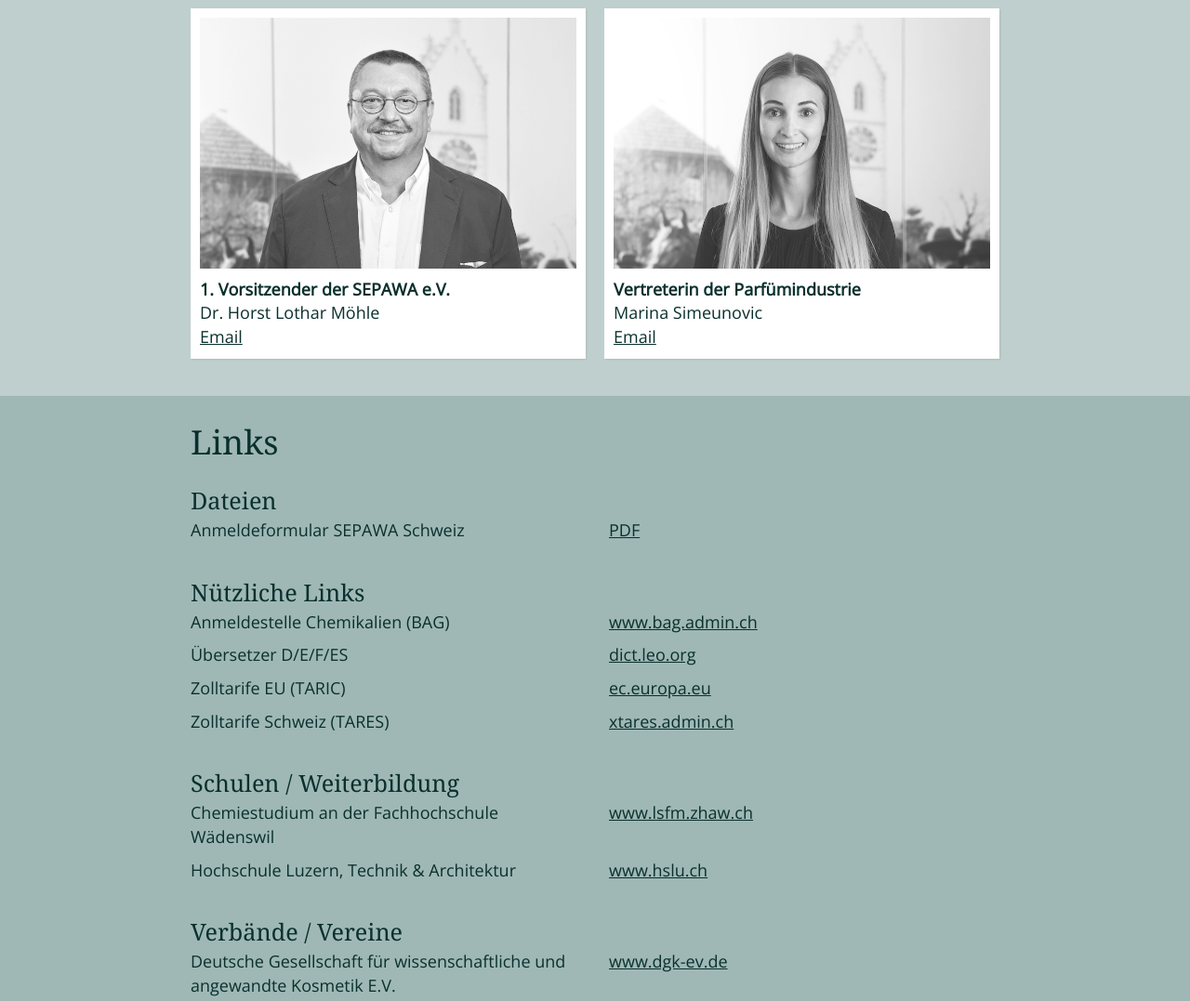
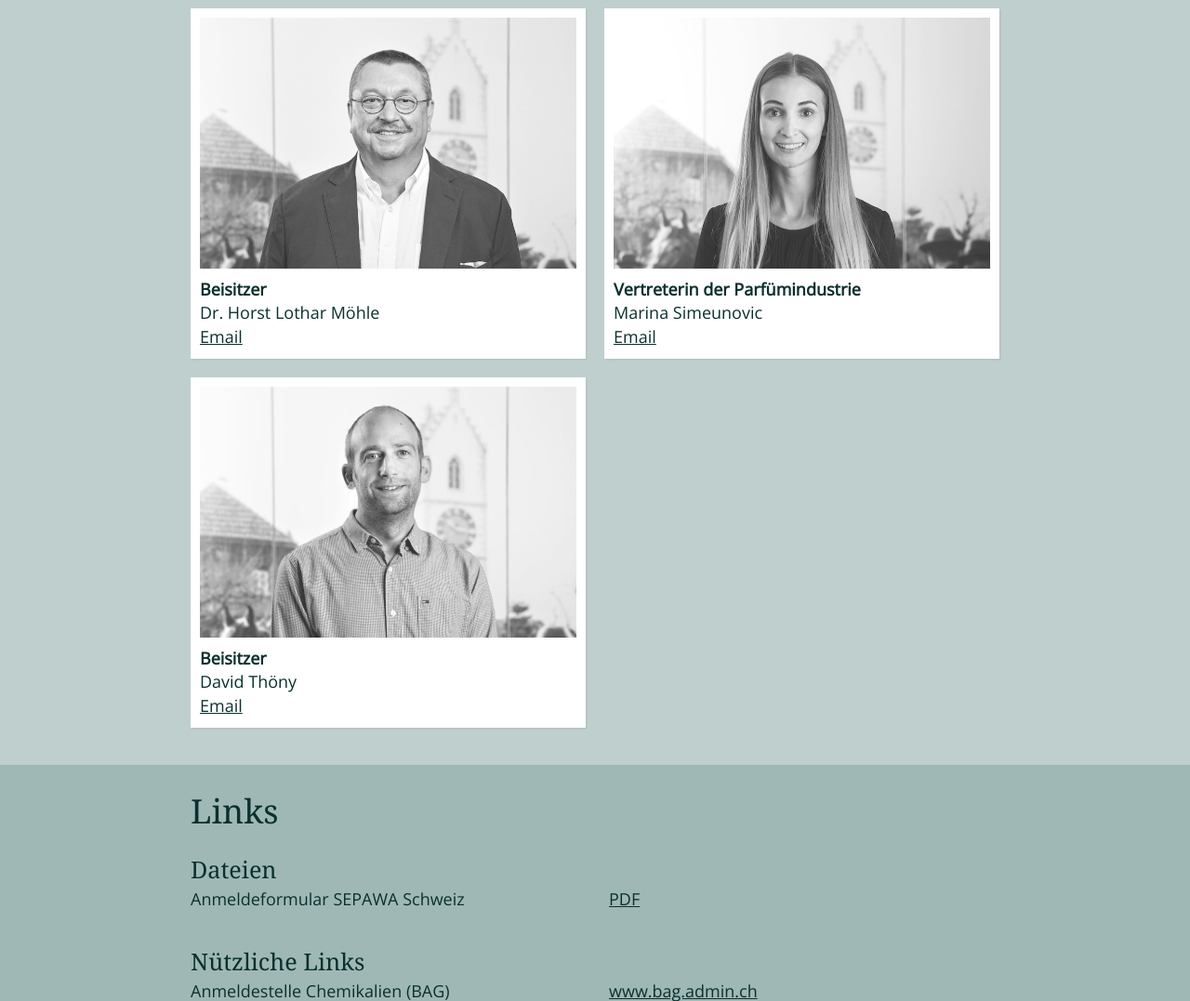
Before and after one commit to villiger/sepawa, a Django app: page / in a window 1280 px wide. Shown: the part 2095-3172 px from the top of the page at 93% size. Run offline with Django 3.2, Linux system fonts and the light colour scheme; data that the repository does not hold is empty; some libraries are stand-ins or nearby versions.

Commit message:
added david

```diff
--- a/homepage/templates/index.html
+++ b/homepage/templates/index.html
@@ -131,7 +131,7 @@
                 <div class="inner">
                     <img src="{% static 'img/portrait/horst.jpg' %}">
                     <span>
-                        <strong>1. Vorsitzender der SEPAWA e.V.</strong>
+                        <strong>Beisitzer</strong>
                         <br>Dr. Horst Lothar Möhle
                         <br>
                         <a href="mailto:lothar.moehle@kolb.ch">Email</a>
@@ -146,6 +146,17 @@
                         <br>Marina Simeunovic
                         <br>
                         <a href="mailto:simeunovic.marina@luzi.ch">Email</a>
+                    </span>
+                </div>
+            </div>
+            <div class="mitglied col-xs-12 col-sm-6">
+                <div class="inner">
+                    <img src="{% static 'img/portrait/david.jpg' %}">
+                    <span>
+                        <strong>Beisitzer</strong>
+                        <br>David Thöny
+                        <br>
+                        <a href="mailto:david.thoeny@frike-group.com">Email</a>
                     </span>
                 </div>
             </div>
```
Also changed, not shown: homepage/static/img/portrait/david.jpg (added).
